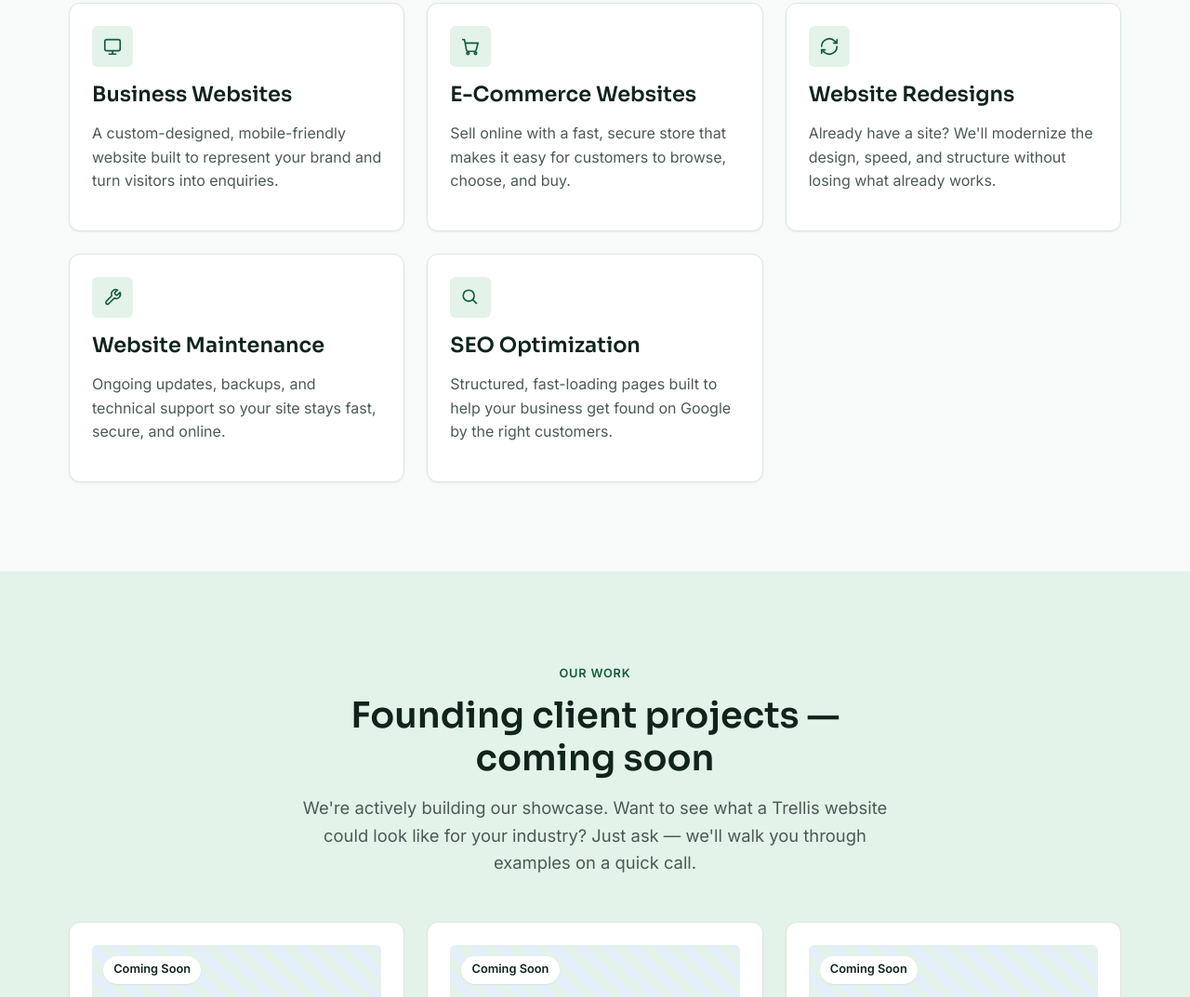
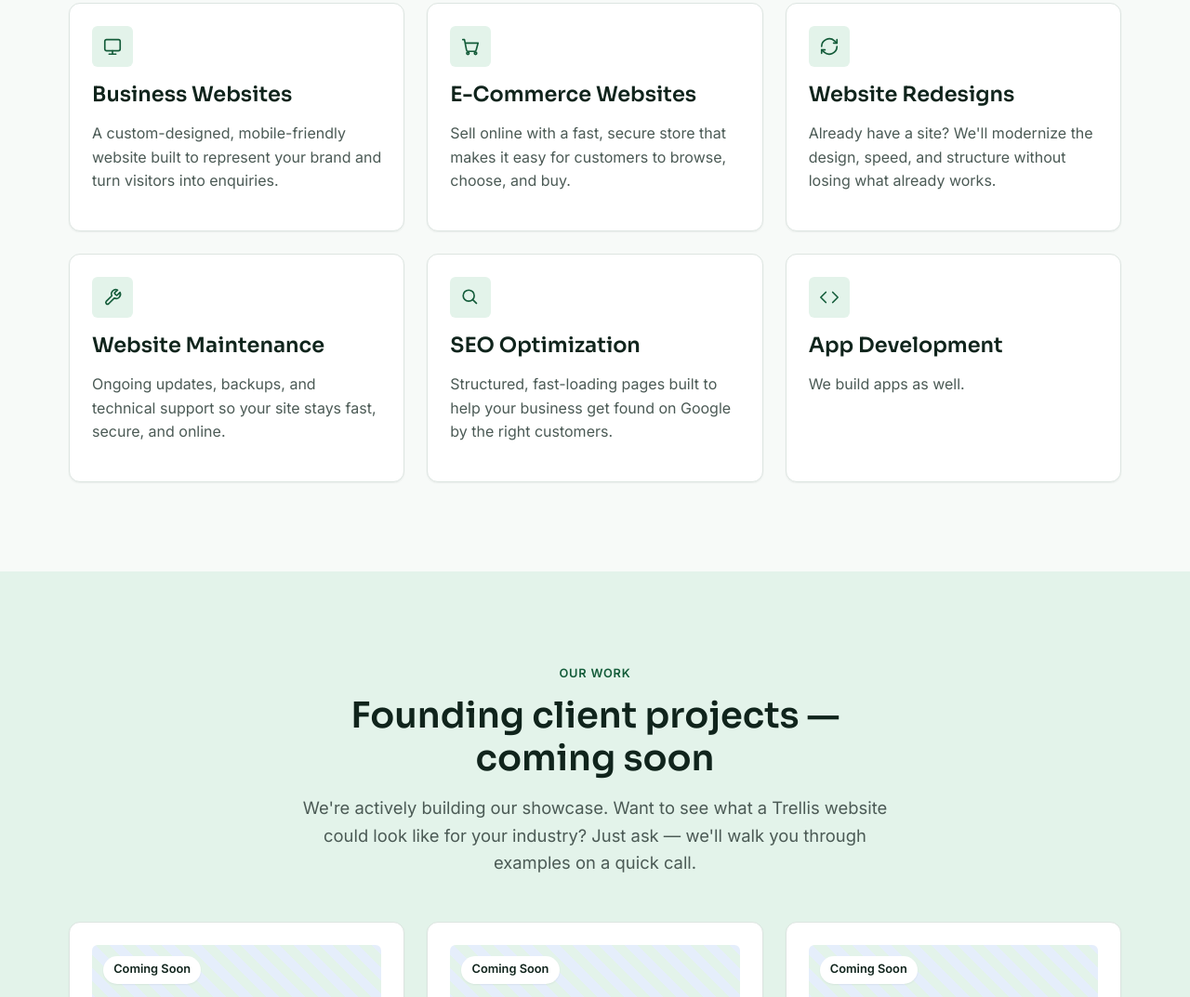
Before and after one commit to InfoTrellisHub/trellishub, a website: page index.html in a window 1280 px wide. Shown: the part 1063-2136 px from the top of the page at 93% size. Drawn offline with Linux system fonts and the light colour scheme; no server answers.

Commit message:
Add App Development service card

```diff
--- a/index.html
+++ b/index.html
@@ -145,6 +145,12 @@
             <div class="service-icon"><svg aria-hidden="true" viewBox="0 0 24 24" fill="none" stroke="currentColor" stroke-width="1.8" stroke-linecap="round" stroke-linejoin="round"><circle cx="10" cy="10" r="6.5"/><line x1="19" y1="19" x2="14.8" y2="14.8"/></svg></div>
             <h3>SEO Optimization</h3>
             <p>Structured, fast-loading pages built to help your business get found on Google by the right customers.</p>
+          </div>
+
+          <div class="card card-hover service-card" data-reveal>
+            <div class="service-icon"><svg aria-hidden="true" viewBox="0 0 24 24" fill="none" stroke="currentColor" stroke-width="1.8" stroke-linecap="round" stroke-linejoin="round"><polyline points="16 18 22 12 16 6"/><polyline points="8 6 2 12 8 18"/></svg></div>
+            <h3>App Development</h3>
+            <p>We build apps as well.</p>
           </div>
         </div>
       </div>
```
